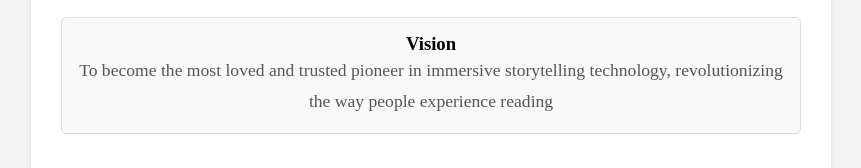
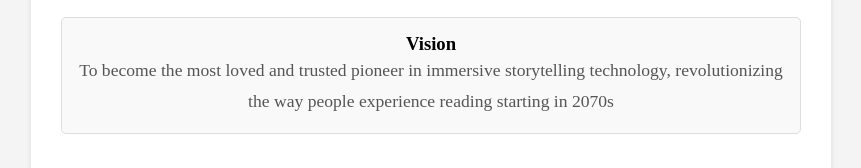
Before and after one commit to Naperia/InSenci_SpeculativeDesign_Project, a plain HTML site: page about.html in a window 1280 px wide. Shown: the part 1089-1257 px from the top of the page, without its empty margins (209-1070 px from the left). Drawn offline with Linux system fonts and the light colour scheme.

Commit message:
Update about.html

```diff
--- a/about.html
+++ b/about.html
@@ -54,7 +54,7 @@
                 <h3 class="subsection-title">Vision</h3>
                 <p class="section-text">
                     To become the most loved and trusted pioneer in immersive storytelling technology, revolutionizing
-                    the way people experience reading
+                    the way people experience reading starting in 2070s
                 </p>
             </div>
         </section>
```
